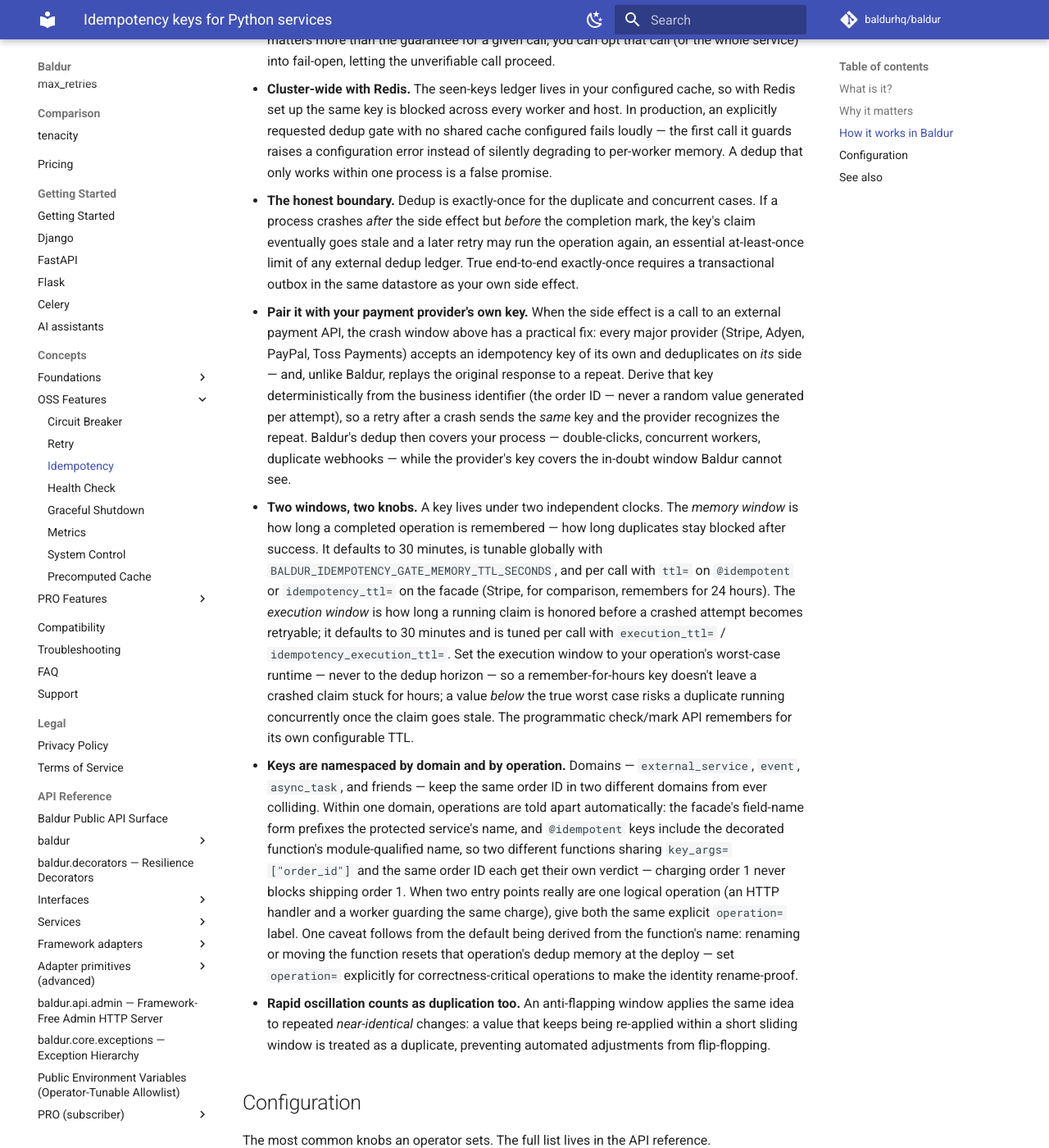
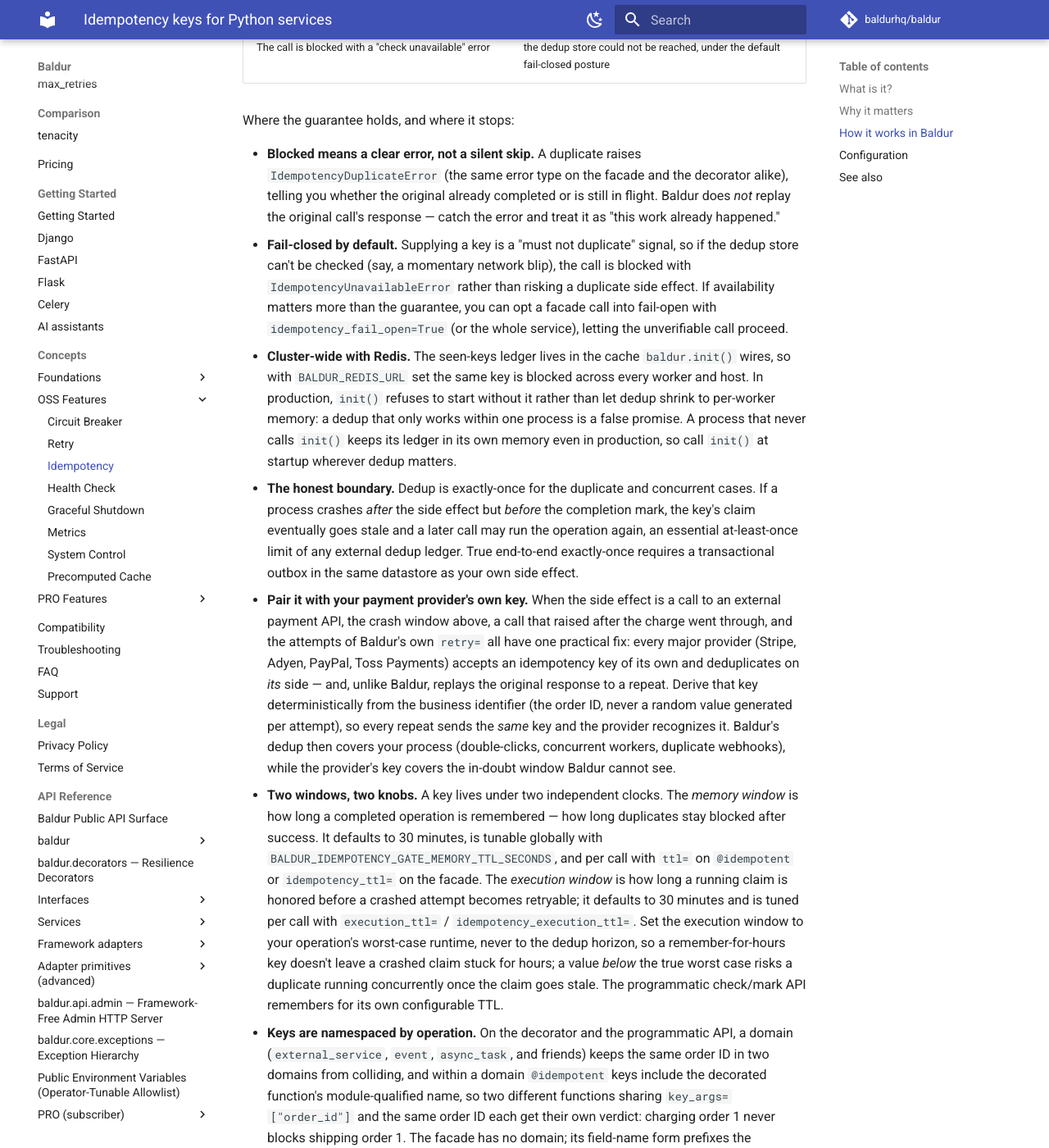
Before and after one commit to baldurhq/baldur, an MkDocs documentation site: the page built from docs/concepts/oss/idempotency.md, in a window 1280 px wide and 1400 px high, scrolled down 2470 px. Shown: the whole window at 82% size. Built offline with MkDocs 1.6.1 and Material for MkDocs 9.7.7, drawn with Linux system fonts in a browser that asks for light colours; comment, search, counter and statistics services are not loaded; some of the changed text lies outside the part shown.

Commit message:
docs(concepts): re-derive the idempotency guide — the key does not cover retry= attempts; a fallback-rescued call is marked done
The guide said a dedup key makes retry safe. On the protect facade the key
is checked once when the call starts, ahead of the circuit breaker and
retry, and marked once the whole call has finished, so the attempts
retry= makes inside one call all run the function (a probe with
retry=True and idempotency_key="order_id" ran it 3 times).

- "Retry becomes safe" -> at-least-once delivery (redelivered messages,
  resent webhooks, client retries of a completed call) is what the key
  covers; retry= only on work that is repeat-safe on its own.
- A call that raised releases its key, including one that raised after
  its side effect took hold; the payment-provider key bullet now names
  that case and retry= attempts.
- A call the fallback= rescued is marked completed, so a genuine repeat is
  blocked for the memory window although the work never ran. Stated
  inline with the remedy (no fallback, or an error-aware fallback that
  re-raises, which releases the key).
- Production protection happens at boot: init() refuses to start without
  BALDUR_REDIS_URL; a process that skips init() keeps a per-process ledger.
- Facade keys carry no domain (the field-name form prefixes the protected
  name); per-call fail-open is idempotency_fail_open= on the facade only.
- Removed the anti-flapping bullet (no caller wires that window) and an
  unsourced Stripe retention figure; BALDUR_REDIS_URL default -> unset.

mkdocs build --strict clean; architecture leak/mkdocs gates pass.

````diff
--- a/docs/concepts/oss/idempotency.md
+++ b/docs/concepts/oss/idempotency.md
@@ -18,25 +18,31 @@
 twice.
 
 The problem is that distributed systems *will* deliver the same request more than once. A user
-double-clicks "Pay". A webhook provider redelivers an event it isn't sure you received. A retry
-re-runs a call whose response was lost in transit even though the work itself succeeded. In Baldur,
+double-clicks "Pay". A webhook provider redelivers an event it isn't sure you received. A client
+resends a request whose response was lost in transit even though the work itself succeeded. In Baldur,
 **Idempotency** is key-based deduplication: you give each logical operation a key (such as the
 order ID), Baldur remembers which keys it has already seen, and a second arrival of the same key is
 blocked instead of executed again.
 
 ## Why it matters
 
-- **Retry becomes safe.** Retry re-runs your function; that's its job (see the
-  [Retry](retry.md) guide). For work that must not repeat, the dedup key is what makes
-  at-least-once delivery safe: the retried call runs, the duplicated side effect doesn't.
+- **At-least-once delivery becomes safe to receive.** Queues redeliver, webhook providers resend,
+  and clients retry requests whose answer they never got. With a key on the operation, the repeat
+  is recognized and the side effect does not run again. What the key does *not* cover is Baldur's
+  own `retry=` on the same call: the key is checked once, when the call starts, so every attempt
+  retry makes inside that call runs your function again. Turn `retry=` on only for work that is
+  safe to repeat by itself (see the [Retry](retry.md) guide).
 - **Double-submits and duplicate webhooks are blocked, even concurrent ones.** The key is claimed
   atomically, so two requests racing in at the same instant can't both win. There is no
   check-then-act window for a duplicate to slip through.
 - **No hand-rolled dedup.** The homegrown "look it up, then insert" check is exactly the racy
   pattern that fails under concurrency. Baldur replaces it with an atomic claim plus an explicit,
   catchable "already processed" error.
-- **A failure doesn't poison the key.** If the first attempt raises, the key is released so a
-  retry can run, and if several retries race for it, exactly one wins.
+- **A failure doesn't poison the key.** If a call raises, its key is released so a later call can
+  run the operation, and if several race for it, exactly one wins. The flip side: a call that
+  raised *after* its side effect took hold (the charge went through, then the response timed out)
+  releases the key too, so the repeat runs the charge again. The payment provider's own key is
+  what covers that case (below).
 
 ## How it works in Baldur
 
@@ -44,8 +50,12 @@
 
 - **Composed with the rest of the pipeline.** Pass `idempotency_key=` to the `@baldur.protected`
   facade (or its call forms `protect` / `aprotect`). A string names a field on the call's context
-  (e.g. `"order_id"`); a callable builds a composite key. The dedup guard then runs in the same
-  pipeline as the circuit breaker and retry.
+  (e.g. `"order_id"`); a callable builds a composite key. The key is checked once when the call
+  starts, before the circuit breaker and retry run, and marked once the whole call has finished,
+  so the retry attempts in between are not deduplicated. A call the `fallback=` rescued counts as
+  finished: its key is marked completed, and a genuine repeat is then blocked for the memory window
+  even though the work never ran. On work that must eventually happen, leave the fallback off, or
+  give it an error parameter and re-raise, which releases the key.
 - **Standalone decorator.** `@idempotent` wraps any sync or `async` function. Name the parameters
   that identify the request (`key_args=["order_id"]`) or supply a `key_fn=` for a custom key, and
   pick a domain to namespace it.
@@ -58,7 +68,7 @@
 
 On the facade and decorator surfaces, the key's life is the same: the first call **claims** the
 key atomically and runs. Success marks the key **completed**, and it is remembered for a memory
-window (a TTL). A failure marks it **failed**, which releases it so a retry can claim it again.
+window (a TTL). A failure marks it **failed**, which releases it so a later call can claim it again.
 
 ```mermaid
 stateDiagram-v2
@@ -66,18 +76,18 @@
     UNCLAIMED --> RUNNING: first call claims the key
     RUNNING --> COMPLETED: the call succeeds
     RUNNING --> FAILED: the call raises
-    FAILED --> RUNNING: a retry claims the key again
+    FAILED --> RUNNING: a later call claims the key again
     COMPLETED --> UNCLAIMED: the memory window (TTL) expires
 ```
 
 | What you observe | When it happens |
 |------------------|-----------------|
-| The call runs normally | the key's first arrival — or a retry after a failed attempt |
+| The call runs normally | the key's first arrival, or a later arrival after a call that raised |
 | The duplicate is blocked with an "already processed" error | the same key arrives again after a successful run, within the memory window |
 | The duplicate is blocked with an "another process is executing" error | the same key arrives while the first call is still running |
 | The call is blocked with a "check unavailable" error | the dedup store could not be reached, under the default fail-closed posture |
 
-A few things to get right:
+Where the guarantee holds, and where it stops:
 
 - **Blocked means a clear error, not a silent skip.** A duplicate raises
   `IdempotencyDuplicateError` (the same error type on the facade and the decorator alike),
@@ -86,52 +96,50 @@
 - **Fail-closed by default.** Supplying a key is a "must not duplicate" signal, so if the dedup
   store can't be checked (say, a momentary network blip), the call is blocked with
   `IdempotencyUnavailableError` rather than risking a duplicate side effect. If availability
-  matters more than the guarantee for a given call, you can opt that call (or the whole service)
-  into fail-open, letting the unverifiable call proceed.
-- **Cluster-wide with Redis.** The seen-keys ledger lives in your configured cache, so with Redis
-  set up the same key is blocked across every worker and host. In production, an explicitly
-  requested dedup gate with no shared cache configured fails loudly — the first call it guards
-  raises a configuration error instead of silently degrading to per-worker memory. A dedup that
-  only works within one process is a false promise.
+  matters more than the guarantee, you can opt a facade call into fail-open with
+  `idempotency_fail_open=True` (or the whole service), letting the unverifiable call proceed.
+- **Cluster-wide with Redis.** The seen-keys ledger lives in the cache `baldur.init()` wires, so
+  with `BALDUR_REDIS_URL` set the same key is blocked across every worker and host. In production,
+  `init()` refuses to start without it rather than let dedup shrink to per-worker memory: a dedup
+  that only works within one process is a false promise. A process that never calls `init()` keeps
+  its ledger in its own memory even in production, so call `init()` at startup wherever dedup
+  matters.
 - **The honest boundary.** Dedup is exactly-once for the duplicate and concurrent cases. If a
   process crashes *after* the side effect but *before* the completion mark, the key's claim
-  eventually goes stale and a later retry may run the operation again, an essential
+  eventually goes stale and a later call may run the operation again, an essential
   at-least-once limit of any external dedup ledger. True end-to-end exactly-once requires a
   transactional outbox in the same datastore as your own side effect.
 - **Pair it with your payment provider's own key.** When the side effect is a call to an
-  external payment API, the crash window above has a practical fix: every major provider
-  (Stripe, Adyen, PayPal, Toss Payments) accepts an idempotency key of its own and
+  external payment API, the crash window above, a call that raised after the charge went
+  through, and the attempts of Baldur's own `retry=` all have one practical fix: every major
+  provider (Stripe, Adyen, PayPal, Toss Payments) accepts an idempotency key of its own and
   deduplicates on *its* side — and, unlike Baldur, replays the original response to a repeat.
-  Derive that key deterministically from the business identifier (the order ID — never a
-  random value generated per attempt), so a retry after a crash sends the *same* key and the
-  provider recognizes the repeat. Baldur's dedup then covers your process — double-clicks,
-  concurrent workers, duplicate webhooks — while the provider's key covers the in-doubt
-  window Baldur cannot see.
+  Derive that key deterministically from the business identifier (the order ID, never a
+  random value generated per attempt), so every repeat sends the *same* key and the provider
+  recognizes it. Baldur's dedup then covers your process (double-clicks, concurrent workers,
+  duplicate webhooks), while the provider's key covers the in-doubt window Baldur cannot see.
 - **Two windows, two knobs.** A key lives under two independent clocks. The *memory window* is
   how long a completed operation is remembered — how long duplicates stay blocked after success.
   It defaults to 30 minutes, is tunable globally with
   `BALDUR_IDEMPOTENCY_GATE_MEMORY_TTL_SECONDS`, and per call with `ttl=` on `@idempotent` or
-  `idempotency_ttl=` on the facade (Stripe, for comparison, remembers for 24 hours). The
-  *execution window* is how long a running claim is honored before a crashed attempt becomes
-  retryable; it defaults to 30 minutes and is tuned per call with `execution_ttl=` /
-  `idempotency_execution_ttl=`. Set the execution window to your operation's worst-case runtime
-  — never to the dedup horizon — so a remember-for-hours key doesn't leave a crashed claim stuck
-  for hours; a value *below* the true worst case risks a duplicate running concurrently once the
-  claim goes stale. The programmatic check/mark API remembers for its own configurable TTL.
-- **Keys are namespaced by domain and by operation.** Domains — `external_service`, `event`,
-  `async_task`, and friends — keep the same order ID in two different domains from ever
-  colliding. Within one domain, operations are told apart automatically: the facade's field-name
-  form prefixes the protected service's name, and `@idempotent` keys include the decorated
-  function's module-qualified name, so two different functions sharing `key_args=["order_id"]`
-  and the same order ID each get their own verdict — charging order 1 never blocks shipping
-  order 1. When two entry points really are one logical operation (an HTTP handler and a worker
-  guarding the same charge), give both the same explicit `operation=` label. One caveat follows
-  from the default being derived from the function's name: renaming or moving the function resets
-  that operation's dedup memory at the deploy — set `operation=` explicitly for
-  correctness-critical operations to make the identity rename-proof.
-- **Rapid oscillation counts as duplication too.** An anti-flapping window applies the same idea
-  to repeated *near-identical* changes: a value that keeps being re-applied within a short sliding
-  window is treated as a duplicate, preventing automated adjustments from flip-flopping.
+  `idempotency_ttl=` on the facade. The *execution window* is how long a running claim is
+  honored before a crashed attempt becomes retryable; it defaults to 30 minutes and is tuned
+  per call with `execution_ttl=` / `idempotency_execution_ttl=`. Set the execution window to
+  your operation's worst-case runtime, never to the dedup horizon, so a remember-for-hours key
+  doesn't leave a crashed claim stuck for hours; a value *below* the true worst case risks a
+  duplicate running concurrently once the claim goes stale. The programmatic check/mark API remembers for its own configurable TTL.
+- **Keys are namespaced by operation.** On the decorator and the programmatic API, a domain
+  (`external_service`, `event`, `async_task`, and friends) keeps the same order ID in two domains
+  from colliding, and within a domain `@idempotent` keys include the decorated function's
+  module-qualified name, so two different functions sharing `key_args=["order_id"]` and the same
+  order ID each get their own verdict: charging order 1 never blocks shipping order 1. The facade
+  has no domain; its field-name form prefixes the protected name instead (`charge-customer` plus
+  the order ID), which keeps two protected operations apart the same way. On the decorator, when
+  two entry points really are one logical operation (an HTTP handler and a worker guarding the
+  same charge), give both the same explicit `operation=` label. One caveat follows from the
+  default being derived from the function's name: renaming or moving the function resets that
+  operation's dedup memory at the deploy, so set `operation=` explicitly for correctness-critical
+  operations to make the identity rename-proof.
 
 ## Configuration
 
@@ -142,11 +150,12 @@
 | `BALDUR_IDEMPOTENCY_ENABLED` | `true` | Master switch — when `false`, every surface passes calls through with no dedup check |
 | `BALDUR_IDEMPOTENCY_GATE_MEMORY_TTL_SECONDS` | `1800` | Default memory window (in seconds) on the decorator and facade surfaces — how long a completed operation keeps blocking duplicates when no per-call `ttl` is given |
 | `BALDUR_IDEMPOTENCY_DEFAULT_CACHE_TTL` | `60` | How long (in seconds) the programmatic check/mark API remembers a processed operation |
-| `BALDUR_REDIS_URL` | `redis://localhost:6379/0` | Points the seen-keys ledger at a shared Redis, so a duplicate key is blocked across all workers and hosts |
+| `BALDUR_REDIS_URL` | unset | Points the seen-keys ledger at a shared Redis, so a duplicate key is blocked across all workers and hosts; unset, the ledger stays in process memory and production `init()` refuses to start |
 
 ## See also
 
-- [Retry](retry.md) — the companion pattern: retry re-runs the work; idempotency makes the re-run safe
+- [Retry](retry.md) — the companion pattern: retry re-runs the work inside one call, which the key does not deduplicate
+- [Composing with @baldur.protected](../foundations/composition.md) — where the key sits in the pipeline, next to retry and the fallback
 - [Circuit Breaker](circuit-breaker.md) — the other resilience guard composed under `@baldur.protected`
 - [Decorators API Reference](../../reference/decorators.md) — `@idempotent` and friends, full signatures
 - [Environment Variables](../../reference/env-vars.md) — the complete operator-tunable list
````
Also changed, not shown: other parts of docs/concepts/oss/idempotency.md (+1 -1 lines).
